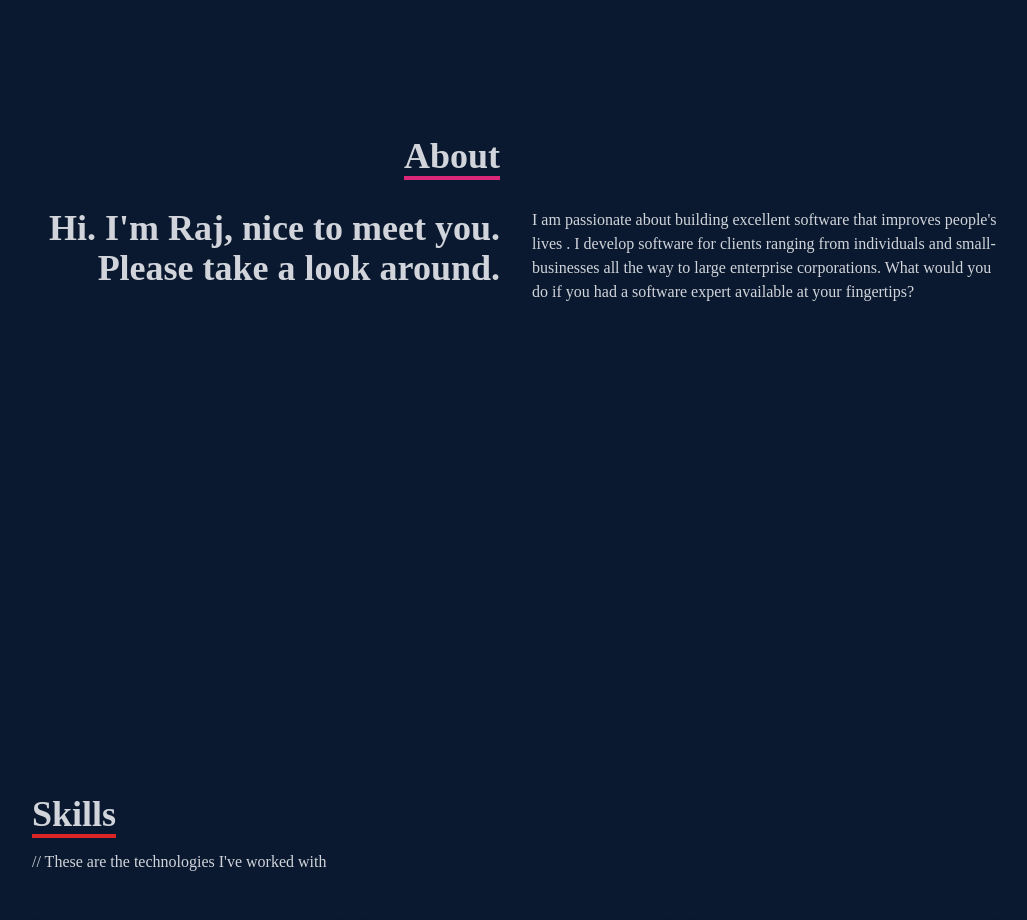
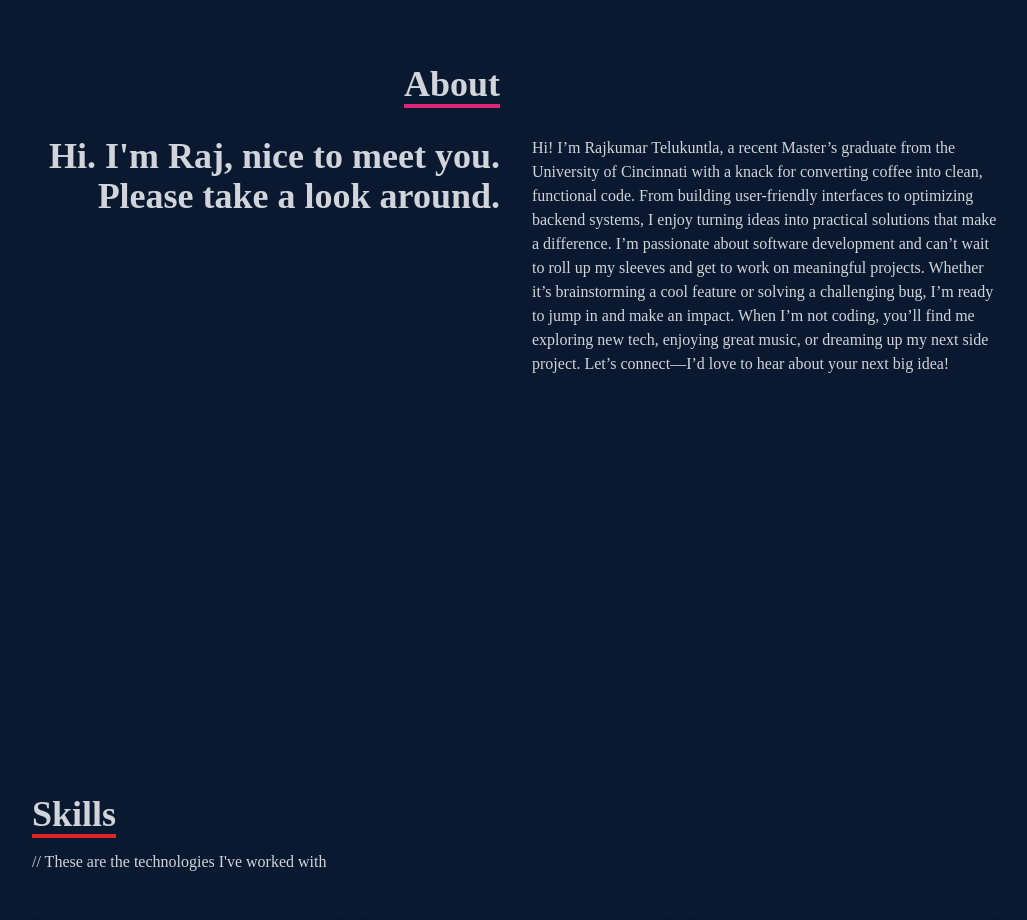
Before and after one commit to rajkumar-telu/portfolio, a React (Create React App) app: page / in a window 1280 px wide. Shown: the part 980-1900 px from the top of the page, without its empty margins (124-1151 px from the left). Built offline with nearby package versions, Linux system fonts and the light colour scheme; the HTML template or start-up script is replaced by a standard one.

Commit message:
Update About.jsx

```diff
--- a/src/components/About.jsx
+++ b/src/components/About.jsx
@@ -18,11 +18,9 @@ const About = () => {
           </div>
           <div>
             <p>
-              I am passionate about building excellent software that improves
-              people's lives . I develop software for clients ranging from individuals
-              and small-businesses all the way to large enterprise corporations.
-              What would you do if you had a software expert available at your
-              fingertips?
+              Hi! I’m Rajkumar Telukuntla, a recent Master’s graduate from the University of Cincinnati with a knack for converting coffee into clean, functional code. From building user-friendly interfaces to optimizing backend systems, I enjoy turning ideas into practical solutions that make a difference.
+              I’m passionate about software development and can’t wait to roll up my sleeves and get to work on meaningful projects. Whether it’s brainstorming a cool feature or solving a challenging bug, I’m ready to jump in and make an impact.
+              When I’m not coding, you’ll find me exploring new tech, enjoying great music, or dreaming up my next side project. Let’s connect—I’d love to hear about your next big idea!
             </p>
           </div>
         </div>
```
